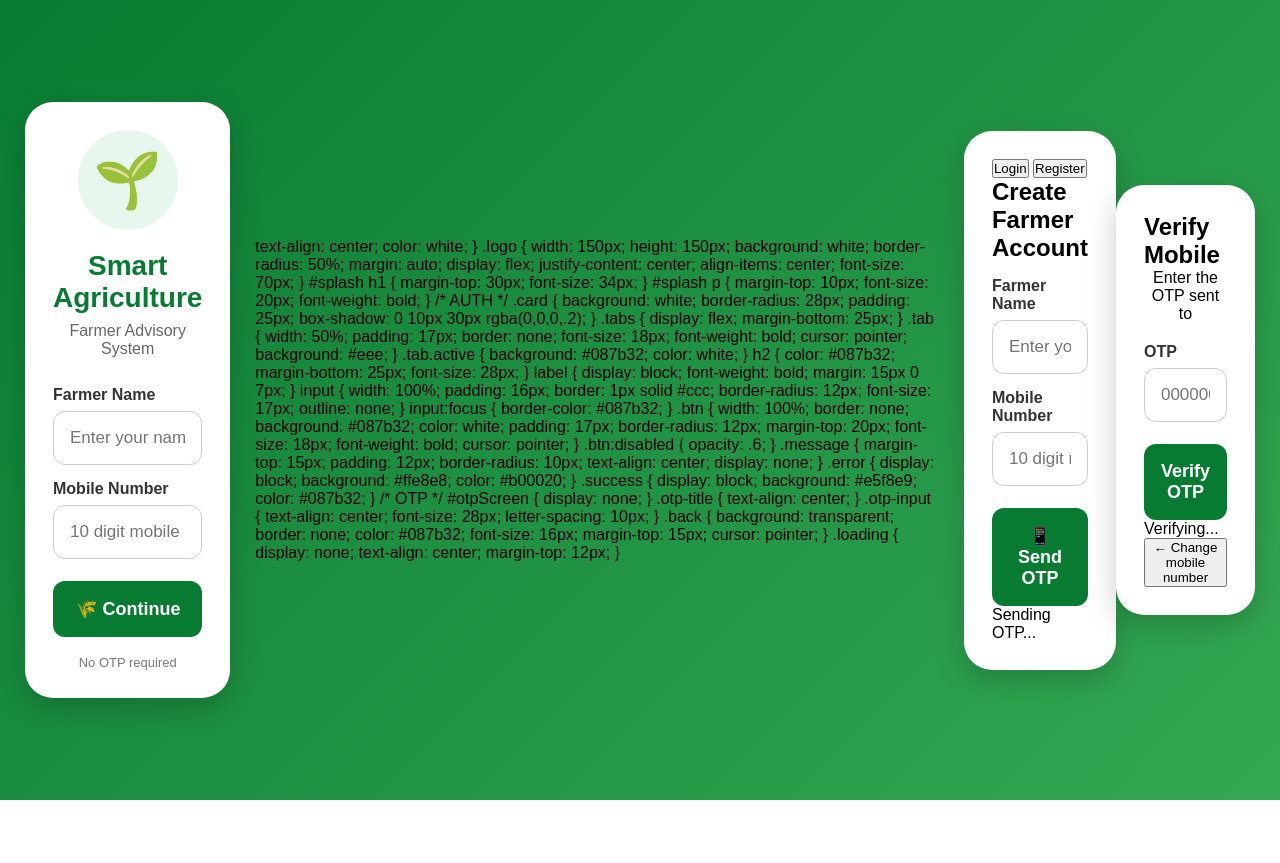
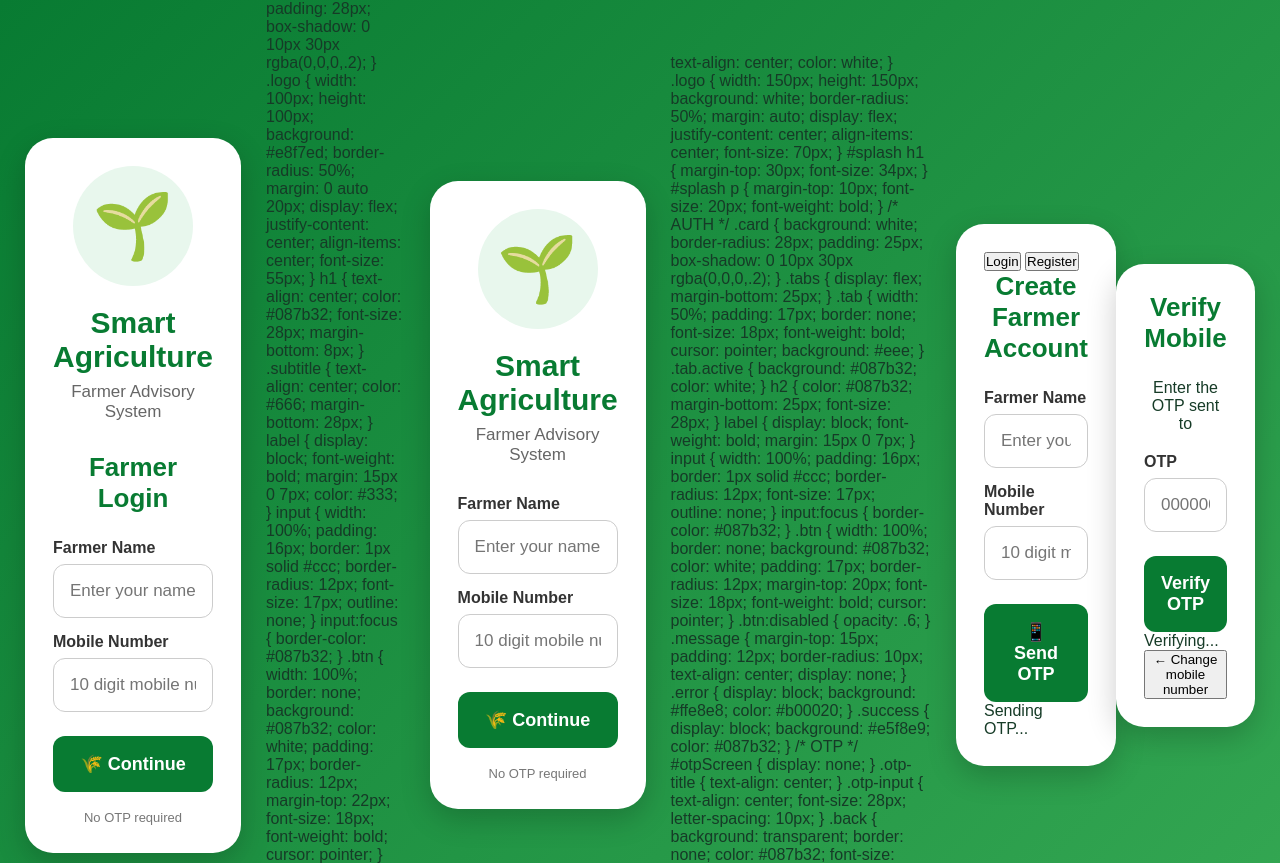
Before and after one commit to naveenVirat18-art/Smart-Agriculture-advisory-system-, a website: page Index.html in a window 1280 px wide. Shown: the top 863 px of the page. Before the commit the page ends 800 px from the top, so only its background shows below. Drawn offline with Linux system fonts and the light colour scheme.

Commit message:
Update index.html

```diff
--- a/Index.html
+++ b/Index.html
@@ -3,6 +3,7 @@
 <head>
   <meta charset="UTF-8">
   <meta name="viewport" content="width=device-width, initial-scale=1.0">
+
   <title>Smart Agriculture - Farmer Advisory System</title>
 
   <style>
@@ -19,6 +20,7 @@
       display: flex;
       justify-content: center;
       align-items: center;
+      color: #163b27;
     }
 
     .app {
@@ -28,6 +30,7 @@
       padding: 25px;
       display: flex;
       align-items: center;
+      justify-content: center;
     }
 
     .card {
@@ -35,6 +38,239 @@
       background: white;
       border-radius: 28px;
       padding: 28px;
+      box-shadow: 0 10px 30px rgba(0, 0, 0, 0.2);
+    }
+
+    .logo {
+      width: 120px;
+      height: 120px;
+      background: #e8f7ed;
+      border-radius: 50%;
+      margin: 0 auto 20px;
+      display: flex;
+      justify-content: center;
+      align-items: center;
+      font-size: 65px;
+    }
+
+    h1 {
+      text-align: center;
+      color: #087b32;
+      font-size: 30px;
+      margin-bottom: 8px;
+    }
+
+    .subtitle {
+      text-align: center;
+      color: #666;
+      font-size: 17px;
+      margin-bottom: 30px;
+    }
+
+    h2 {
+      color: #087b32;
+      font-size: 26px;
+      margin-bottom: 25px;
+      text-align: center;
+    }
+
+    label {
+      display: block;
+      font-weight: bold;
+      margin: 15px 0 7px;
+      color: #333;
+      font-size: 16px;
+    }
+
+    input {
+      width: 100%;
+      padding: 16px;
+      border: 1px solid #ccc;
+      border-radius: 12px;
+      font-size: 17px;
+      outline: none;
+    }
+
+    input:focus {
+      border-color: #087b32;
+      box-shadow: 0 0 0 2px rgba(8, 123, 50, 0.1);
+    }
+
+    .btn {
+      width: 100%;
+      border: none;
+      background: #087b32;
+      color: white;
+      padding: 17px;
+      border-radius: 12px;
+      margin-top: 24px;
+      font-size: 18px;
+      font-weight: bold;
+      cursor: pointer;
+    }
+
+    .btn:hover {
+      background: #066528;
+    }
+
+    .btn:active {
+      transform: scale(0.98);
+    }
+
+    .note {
+      text-align: center;
+      color: #777;
+      font-size: 13px;
+      margin-top: 18px;
+    }
+
+    .error {
+      color: #b00020;
+      background: #ffe8e8;
+      padding: 12px;
+      border-radius: 10px;
+      margin-top: 15px;
+      text-align: center;
+      display: none;
+    }
+  </style>
+</head>
+
+<body>
+
+  <div class="app">
+
+    <div class="card">
+
+      <!-- Logo -->
+      <div class="logo">
+        🌱
+      </div>
+
+      <!-- Title -->
+      <h1>
+        Smart Agriculture
+      </h1>
+
+      <p class="subtitle">
+        Farmer Advisory System
+      </p>
+
+      <!-- Login -->
+      <h2>
+        Farmer Login
+      </h2>
+
+      <!-- Farmer Name -->
+      <label for="farmerName">
+        Farmer Name
+      </label>
+
+      <input
+        type="text"
+        id="farmerName"
+        placeholder="Enter your name"
+        autocomplete="name"
+      >
+
+      <!-- Mobile -->
+      <label for="mobile">
+        Mobile Number
+      </label>
+
+      <input
+        type="tel"
+        id="mobile"
+        placeholder="10 digit mobile number"
+        maxlength="10"
+        inputmode="numeric"
+        autocomplete="tel"
+      >
+
+      <!-- Error message -->
+      <div id="errorMessage" class="error"></div>
+
+      <!-- Continue -->
+      <button
+        class="btn"
+        onclick="continueToHome()"
+      >
+        🌾 Continue
+      </button>
+
+      <p class="note">
+        No OTP required
+      </p>
+
+    </div>
+
+  </div>
+
+
+  <script>
+
+    function continueToHome() {
+
+      const name =
+        document.getElementById("farmerName").value.trim();
+
+      const mobile =
+        document.getElementById("mobile").value.trim();
+
+      const error =
+        document.getElementById("errorMessage");
+
+
+      // Clear previous error
+      error.style.display = "none";
+      error.textContent = "";
+
+
+      // Check name
+      if (name === "") {
+
+        error.textContent =
+          "Please enter your farmer name.";
+
+        error.style.display = "block";
+
+        return;
+      }
+
+
+      // Check mobile
+      if (!/^[0-9]{10}$/.test(mobile)) {
+
+        error.textContent =
+          "Please enter a valid 10 digit mobile number.";
+
+        error.style.display = "block";
+
+        return;
+      }
+
+
+      // Save farmer information
+      localStorage.setItem(
+        "farmerName",
+        name
+      );
+
+      localStorage.setItem(
+        "farmerMobile",
+        mobile
+      );
+
+
+      // Open Home page
+      window.location.href = "home.html";
+
+    }
+
+  </script>
+
+</body>
+</html>      padding: 28px;
       box-shadow: 0 10px 30px rgba(0,0,0,.2);
     }
 
```
